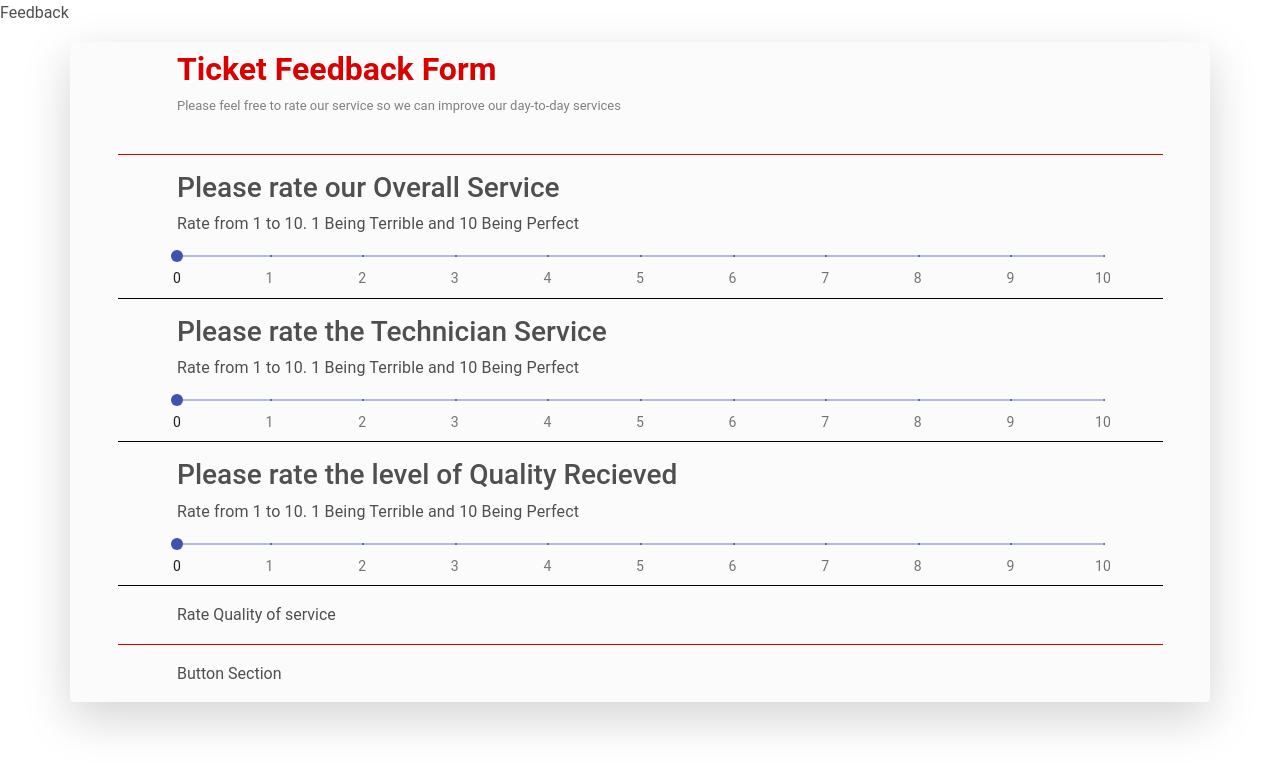
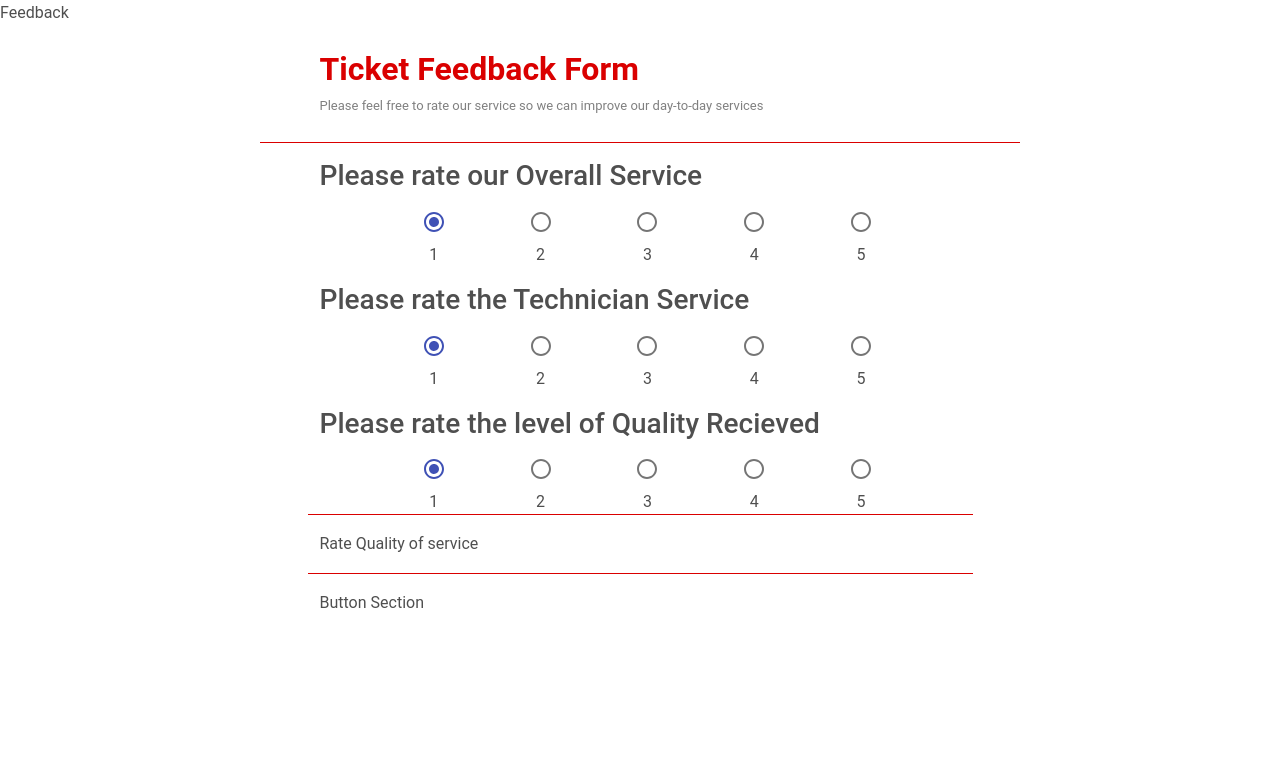
Before and after one commit to kylecharlesbotha/SEN381-Project, a React (Create React App) app in the folder Web App/Client/: page /Feedback in a window 1280 px wide. Shown: the top 770 px of the page. Built offline with nearby package versions, Linux system fonts and the light colour scheme.

Commit message:
Working on Feedback

```diff
--- a/Web App/Client/src/components/ClientPortalDashboard/Feedback/Feedback.css
+++ b/Web App/Client/src/components/ClientPortalDashboard/Feedback/Feedback.css
@@ -1,5 +1,3 @@
-.HeadingSection {
-}
 .HeadingSection h2 {
   color: rgb(218, 0, 0);
   font-weight: 700;
@@ -10,26 +8,19 @@
   font-size: small;
 }
 
-.OverallSection {
-}
-
-.TecSection {
-}
-
-.QualitySection {
-}
-
-.CommentSection {
-}
 .redDivider {
   background-color: rgb(218, 0, 0);
   width: 100%;
   height: 1px;
 }
 
-.blackDivider
+.blackDivider {
+  background-color: black;
+  width: 100%;
+  height: 1px;
+}
+.test
 {
-    background-color: black;
-    width: 100%;
-    height: 1px;
+
+  margin-right: 1px !important;
 }
--- a/Web App/Client/src/components/ClientPortalDashboard/Feedback/Feedback.js
+++ b/Web App/Client/src/components/ClientPortalDashboard/Feedback/Feedback.js
@@ -5,136 +5,269 @@ import { Box } from "@material-ui/core";
 import Typography from "@material-ui/core/Typography";
 import Slider from "@material-ui/core/Slider";
 
-const marks = [
-  {
-    value: 0,
-    label: "0",
-  },
-  {
-    value: 1,
-    label: "1",
-  },
-  {
-    value: 2,
-    label: "2",
-  },
-  {
-    value: 3,
-    label: "3",
-  },
-  {
-    value: 4,
-    label: "4",
-  },
-  {
-    value: 5,
-    label: "5",
-  },
-  {
-    value: 6,
-    label: "6",
-  },
-  {
-    value: 7,
-    label: "7",
-  },
-  {
-    value: 8,
-    label: "8",
-  },
-  {
-    value: 9,
-    label: "9",
-  },
-  {
-    value: 10,
-    label: "10",
-  },
-];
-
+import Radio from "@material-ui/core/Radio";
+import RadioGroup from "@material-ui/core/RadioGroup";
+import FormControlLabel from "@material-ui/core/FormControlLabel";
+import FormControl from "@material-ui/core/FormControl";
+import FormLabel from "@material-ui/core/FormLabel";
 
 class Feedback extends React.Component {
-
   constructor(props) {
     super(props);
     this.state = {
-        value: 0
+      service: 1,
+      technician: 1,
+      quality: 1,
     };
-}
+  }
 
-onChange(e) {
-  const newVal = (e.target.value);
-  this.setState({value: newVal});
-  console.log(newVal)
-}
+  handleServiceChange = (e) => {
+    e.preventDefault();
+    let { value } = e.target;
+    this.state.service = value;
+    console.log("service : " + value);
+  };
 
+  handleTechnicianChange = (e) => {
+    e.preventDefault();
+    let { value } = e.target;
+    this.state.technician = value;
+    console.log("technician:" + value);
+  };
+
+  handleQualityChange = (e) => {
+    e.preventDefault();
+    let { value } = e.target;
+    this.state.quality = value;
+    console.log("quality:" + value);
+  };
   render() {
     return (
       <Aux>
         <p>Feedback</p>
         <div className="container feedback">
-          <div className="row shadow-lg p-0 mb-5 bg-light rounded justify-content-center">
-            <div className="col-md-10  mt-2 HeadingSection">
+          <div className="row justify-content-center">
+            <div className="col-md-7  mt-2 HeadingSection">
               <h2>Ticket Feedback Form</h2>
               <p>
                 Please feel free to rate our service so we can improve our
                 day-to-day services
               </p>
             </div>
-            <Box className="redDivider col-md-11"></Box>
-            <div className="col-md-10 mt-3 OverallSection">
+
+            <Box className="redDivider col-md-8"></Box>
+            <div className="col-md-7 mt-3 OverallSection">
               <h3>Please rate our Overall Service</h3>
               <div>
-                <Typography id="discrete-slider-custom" gutterBottom>
-                  Rate from 1 to 10. 1 Being Terrible and 10 Being Perfect
-                </Typography>
-                <Slider
-                  defaultValue={0}
-                  aria-labelledby="discrete-slider-custom"
-                  step={1}
-                  marks={marks}
-                  max={10}
-                />
+                <div className="container justify-content-center">
+                  <div className="row justify-content-center">
+                    <FormControl
+                      component="fieldset"
+                      className="justify-content-center"
+                    >
+                      <RadioGroup
+                        className="justify-content-center"
+                        row
+                        onChange={this.handleServiceChange}
+                        aria-label="position"
+                        name="position"
+                        defaultValue="1"
+                      >
+                        <div className="col-md-2 justify-content-center text-center">
+                          <FormControlLabel
+                            className="test"
+                            value="1"
+                            control={<Radio color="primary" />}
+                            label="1"
+                            labelPlacement="bottom"
+                          />
+                        </div>
+                        <div className="col-md-2 justify-content-center text-center">
+                          <FormControlLabel
+                            className="test"
+                            value="2"
+                            control={<Radio color="primary" />}
+                            label="2"
+                            labelPlacement="bottom"
+                          />
+                        </div>
+                        <div className="col-md-2 justify-content-center text-center">
+                          <FormControlLabel
+                            className="test"
+                            value="3"
+                            control={<Radio color="primary" />}
+                            label="3"
+                            labelPlacement="bottom"
+                          />
+                        </div>
+                        <div className="col-md-2 justify-content-center text-center">
+                          <FormControlLabel
+                            className="test"
+                            value="4"
+                            control={<Radio color="primary" />}
+                            label="4"
+                            labelPlacement="bottom"
+                          />
+                        </div>
+                        <div className="col-md-2 justify-content-center text-center">
+                          <FormControlLabel
+                            className="test"
+                            value="5"
+                            control={<Radio color="primary" />}
+                            label="5"
+                            labelPlacement="bottom"
+                          />
+                        </div>
+                      </RadioGroup>
+                    </FormControl>
+                  </div>
+                </div>
               </div>
             </div>
-            <Box className="blackDivider col-md-11"></Box>
-            <div className="col-md-10 mt-3 TecSection">
+
+            <div className="col-md-7 mt-3 TecSection">
               <h3>Please rate the Technician Service</h3>
               <div>
-                <Typography id="discrete-slider-custom" gutterBottom>
-                  Rate from 1 to 10. 1 Being Terrible and 10 Being Perfect
-                </Typography>
-                <Slider
-                  defaultValue={0}
-                  aria-labelledby="discrete-slider-custom"
-                  step={1}
-                  marks={marks}
-                  max={10}
-                />
+                <div className="container justify-content-center">
+                  <div className="row justify-content-center">
+                    <FormControl
+                      component="fieldset"
+                      className="justify-content-center"
+                    >
+                      <RadioGroup
+                        className="justify-content-center"
+                        row
+                        onChange={this.handleTechnicianChange}
+                        aria-label="position"
+                        name="position"
+                        defaultValue="1"
+                      >
+                        <div className="col-md-2 justify-content-center text-center">
+                          <FormControlLabel
+                            className="test"
+                            value="1"
+                            control={<Radio color="primary" />}
+                            label="1"
+                            labelPlacement="bottom"
+                          />
+                        </div>
+                        <div className="col-md-2 justify-content-center text-center">
+                          <FormControlLabel
+                            className="test"
+                            value="2"
+                            control={<Radio color="primary" />}
+                            label="2"
+                            labelPlacement="bottom"
+                          />
+                        </div>
+                        <div className="col-md-2 justify-content-center text-center">
+                          <FormControlLabel
+                            className="test"
+                            value="3"
+                            control={<Radio color="primary" />}
+                            label="3"
+                            labelPlacement="bottom"
+                          />
+                        </div>
+                        <div className="col-md-2 justify-content-center text-center">
+                          <FormControlLabel
+                            className="test"
+                            value="4"
+                            control={<Radio color="primary" />}
+                            label="4"
+                            labelPlacement="bottom"
+                          />
+                        </div>
+                        <div className="col-md-2 justify-content-center text-center">
+                          <FormControlLabel
+                            className="test"
+                            value="5"
+                            control={<Radio color="primary" />}
+                            label="5"
+                            labelPlacement="bottom"
+                          />
+                        </div>
+                      </RadioGroup>
+                    </FormControl>
+                  </div>
+                </div>
               </div>
             </div>
-            <Box className="blackDivider col-md-11"></Box>
-            <div className="col-md-10 mt-3 QualitySection">
+
+            <div className="col-md-7 mt-3 QualitySection justify-content-center">
               <h3>Please rate the level of Quality Recieved</h3>
               <div>
-                <Typography id="discrete-slider-custom" gutterBottom>
-                  Rate from 1 to 10. 1 Being Terrible and 10 Being Perfect
-                </Typography>
-                <Slider
-                  defaultValue={0}
-                  aria-labelledby="discrete-slider-custom"
-                  step={1}
-                  max={10}
-                  marks={marks}
-                />
+                <div className="container justify-content-center">
+                  <div className="row justify-content-center">
+                    <FormControl
+                      component="fieldset"
+                      className="justify-content-center"
+                    >
+                      <RadioGroup
+                        className="justify-content-center"
+                        row
+                        onChange={this.handleQualityChange}
+                        aria-label="position"
+                        name="position"
+                        defaultValue="1"
+                      >
+                        <div className="col-md-2 justify-content-center text-center">
+                          <FormControlLabel
+                            className="test"
+                            value="1"
+                            control={<Radio color="primary" />}
+                            label="1"
+                            labelPlacement="bottom"
+                          />
+                        </div>
+                        <div className="col-md-2 justify-content-center text-center">
+                          <FormControlLabel
+                            className="test"
+                            value="2"
+                            control={<Radio color="primary" />}
+                            label="2"
+                            labelPlacement="bottom"
+                          />
+                        </div>
+                        <div className="col-md-2 justify-content-center text-center">
+                          <FormControlLabel
+                            className="test"
+                            value="3"
+                            control={<Radio color="primary" />}
+                            label="3"
+                            labelPlacement="bottom"
+                          />
+                        </div>
+                        <div className="col-md-2 justify-content-center text-center">
+                          <FormControlLabel
+                            className="test"
+                            value="4"
+                            control={<Radio color="primary" />}
+                            label="4"
+                            labelPlacement="bottom"
+                          />
+                        </div>
+                        <div className="col-md-2 justify-content-center text-center">
+                          <FormControlLabel
+                            className="test"
+                            value="5"
+                            control={<Radio color="primary" />}
+                            label="5"
+                            labelPlacement="bottom"
+                          />
+                        </div>
+                      </RadioGroup>
+                    </FormControl>
+                  </div>
+                </div>
               </div>
             </div>
-            <Box className="blackDivider col-md-11"></Box>
-            <div className="col-md-10 mt-3 CommentSection">
+            <Box className="redDivider col-md-7"></Box>
+            <div className="col-md-7 mt-3 CommentSection">
               <p>Rate Quality of service</p>
             </div>
-            <Box className="redDivider col-md-11"></Box>
-            <div className="col-md-10 mt-3 ButtonSection">
+            <Box className="redDivider col-md-7"></Box>
+            <div className="col-md-7 mt-3 ButtonSection">
               <p>Button Section</p>
             </div>
           </div>
```
Also changed, not shown: Web App/Client/public/index.html (+2 -25 lines), 1 other file (tests, documents, lock files or other folders).
